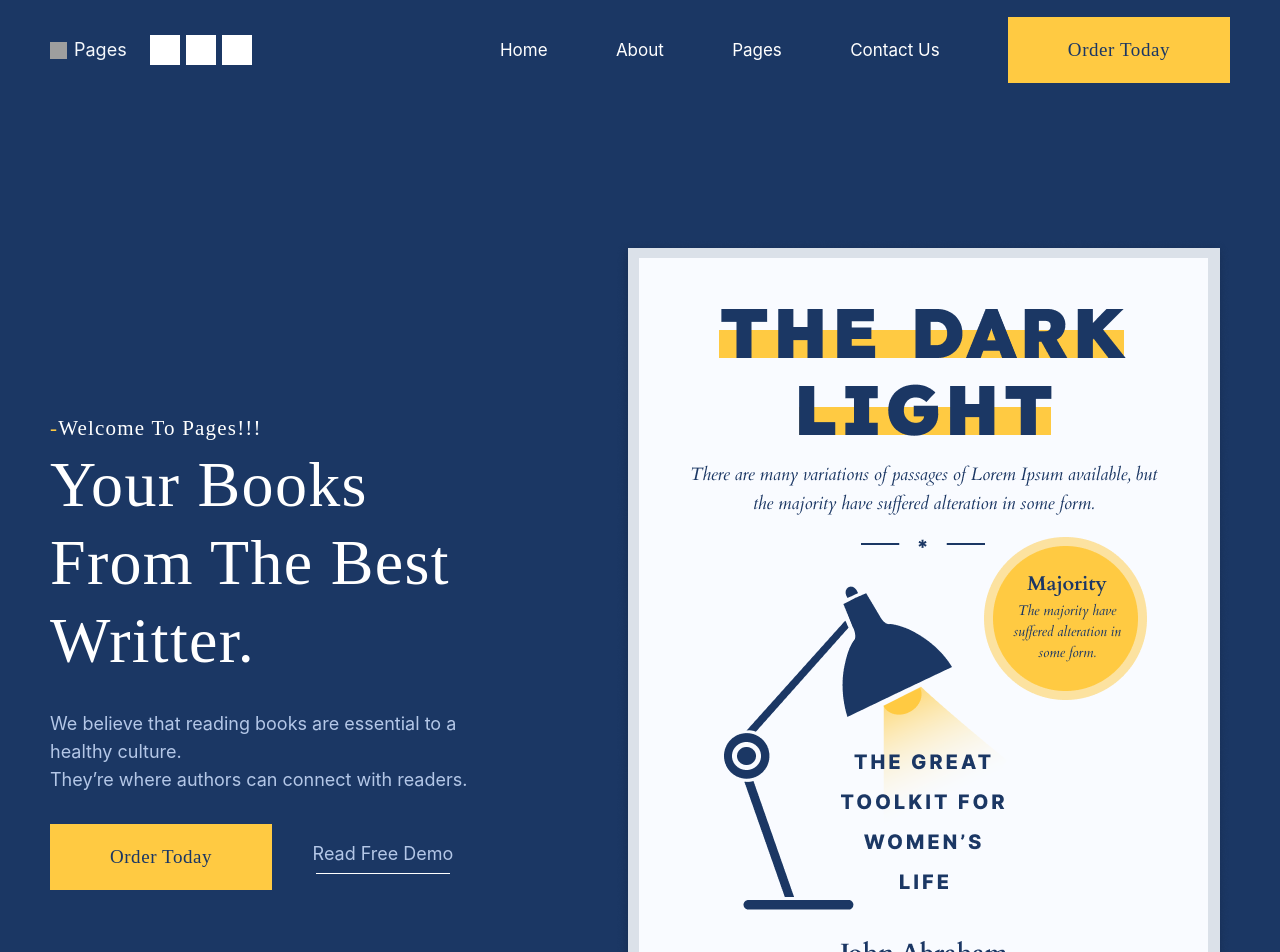
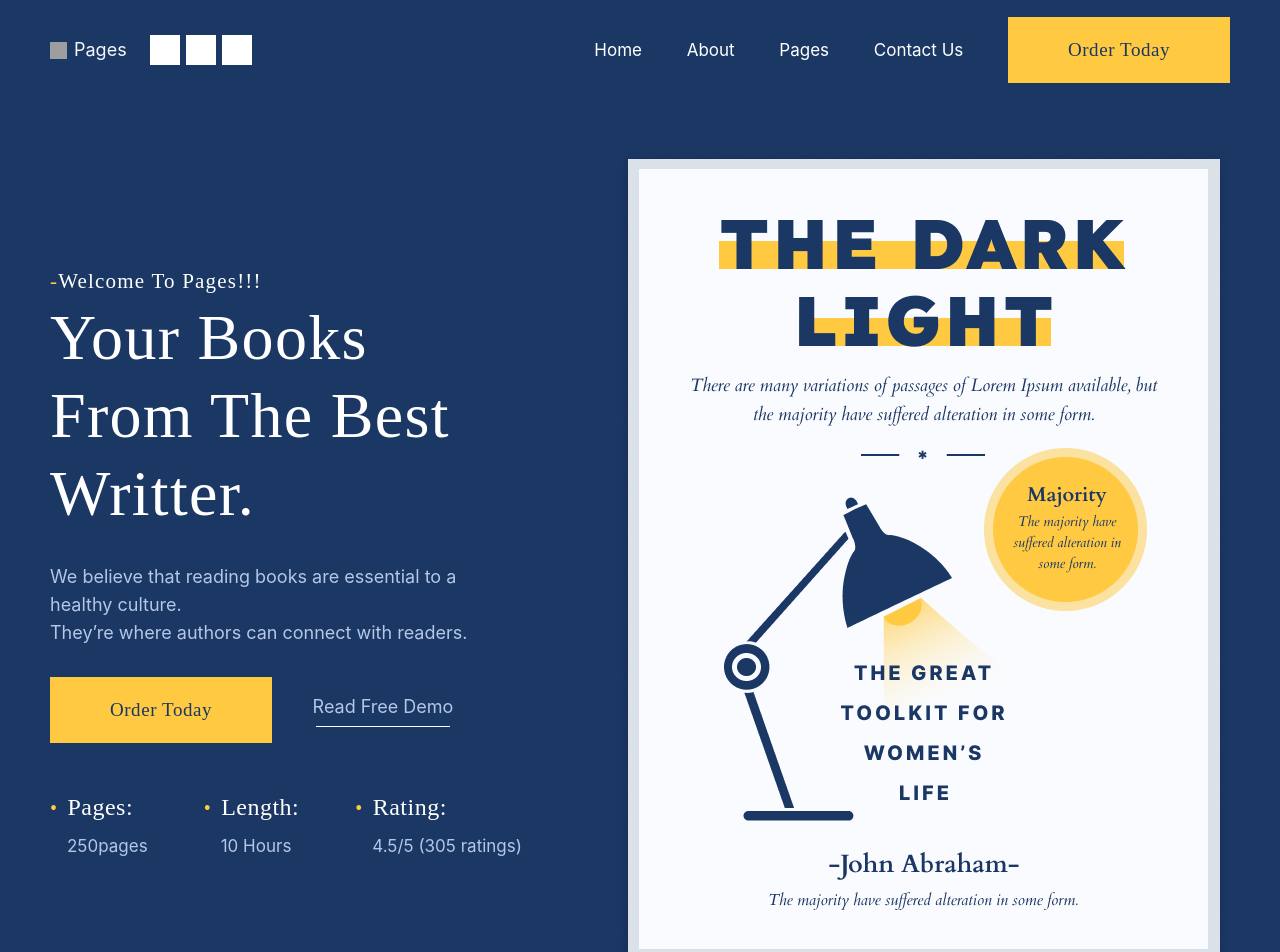
Before and after one commit to VladimirYablokov/CyberEd-Final_project, a React (Create React App) app: page / in a window 1280 px wide. Shown: the top 952 px of the page. Built offline with nearby package versions, Linux system fonts and the light colour scheme; grey boxes are pictures that could not be loaded.

Commit message:
add authorbook

```diff
--- a/src/App.js
+++ b/src/App.js
@@ -1,5 +1,6 @@
 import MainPage from "./components/MainPage";
 import Navigation from "./components/Navigation";
+import TheAuthorBook from "./components/TheAuthorBook/TheAuthorBook";
 
 
 function App() {
@@ -7,6 +8,7 @@ function App() {
     <div className="App">
       <Navigation/>
       <MainPage/>
+      <TheAuthorBook/>
     </div>
   );
 }
--- a/src/components/MainPage/MainPage.jsx
+++ b/src/components/MainPage/MainPage.jsx
@@ -17,6 +17,20 @@ export default function MainPage() {
               <p>Read Free Demo</p>
             </div>
           </div>
+          <div className={s.mainCards}>
+              <div className={s.card}>
+                <p className={s.cardTitle}>Pages:</p>
+                <p className={s.cardText}>250pages</p>
+              </div>
+              <div className={s.card}>
+                <p className={s.cardTitle}>Length:</p>
+                <p className={s.cardText}>10 Hours</p>
+              </div >
+              <div className={s.card}>
+                <p className={s.cardTitle}>Rating:</p>
+                <p className={s.cardText}>4.5/5 (305 ratings)</p>
+              </div>
+            </div>
         </div>
         <img src={mainImg} alt="THE DARK LIGHT" />
     </div>
--- a/src/components/MainPage/MainPage.module.sass
+++ b/src/components/MainPage/MainPage.module.sass
@@ -1,12 +1,9 @@
 .main
-    height: 1100px
     background-color: #1B3764
-    padding: 0 50px
+    padding: 50px 50px
     display: flex
     justify-content: space-between
     align-items: center
-
-
 
 h1
     font-family: 'Cardo'
@@ -17,7 +14,6 @@ h1
     letter-spacing: 1.3px
     color: #FFFFFF
     padding-bottom: 30px
-
 
 h4
     font-family: 'Cardo'
@@ -61,9 +57,42 @@ p
     color: whitesmoke
     p
         cursor: pointer
+        &:hover
+            color: #FFCA42
 
     &::after
         content: ''
         border-bottom: 1px solid white
         width: 60%
         height: 5px
+
+.mainCards
+    display: flex
+    flex-direction: row
+    align-items: center
+    justify-content: space-between
+    padding-top: 50px
+
+    .cardTitle
+        font-family: 'Cardo'
+        font-style: normal
+        font-weight: 400
+        font-size: 24px
+        line-height: 29px
+        letter-spacing: 0.48px
+        color: #FFFFFF
+        &::before
+            content: '•'
+            font-size: 20px
+            color: #FFCA42
+            margin-right: 10px
+
+    .cardText
+        font-family: 'Inter'
+        font-style: normal
+        font-weight: 400
+        font-size: 17px
+        line-height: 27px
+        color: #B4C7E7
+        padding-left: 17px
+        padding-top: 10px
--- a/src/components/Navigation/Navigation.module.sass
+++ b/src/components/Navigation/Navigation.module.sass
@@ -30,4 +30,4 @@
     justify-content: center
     align-items: center
     display: flex
-    margin-right: 15%
+    margin-right: 25%
--- /dev/null
+++ b/src/components/TheAuthorBook/TheAuthorBook.jsx
@@ -0,0 +1,8 @@
+import React from 'react'
+import s from './TheAuthorBook.module.sass'
+
+export default function TheAuthorBook() {
+  return (
+    <div className={s.main}>TheAuthorBook</div>
+  )
+}
--- /dev/null
+++ b/src/components/TheAuthorBook/index.jsx
@@ -0,0 +1 @@
+export {default} from './TheAuthorBook'
--- a/src/components/UI/ButtonNavPages/ButtonNavPages.module.sass
+++ b/src/components/UI/ButtonNavPages/ButtonNavPages.module.sass
@@ -9,8 +9,3 @@
     align-items: center
     cursor: pointer
     align-items: center
-    font-family: 'Inter'
-    font-style: normal
-    font-weight: 400
-    font-size: 17px
-    line-height: 26px
```
Also changed, not shown: src/components/TheAuthorBook/TheAuthorBook.module.sass (added).
